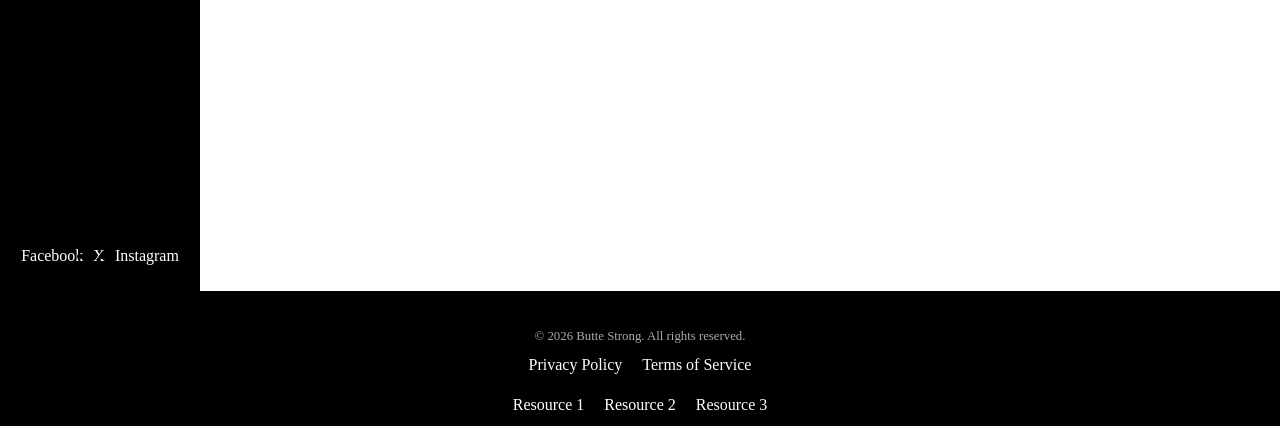
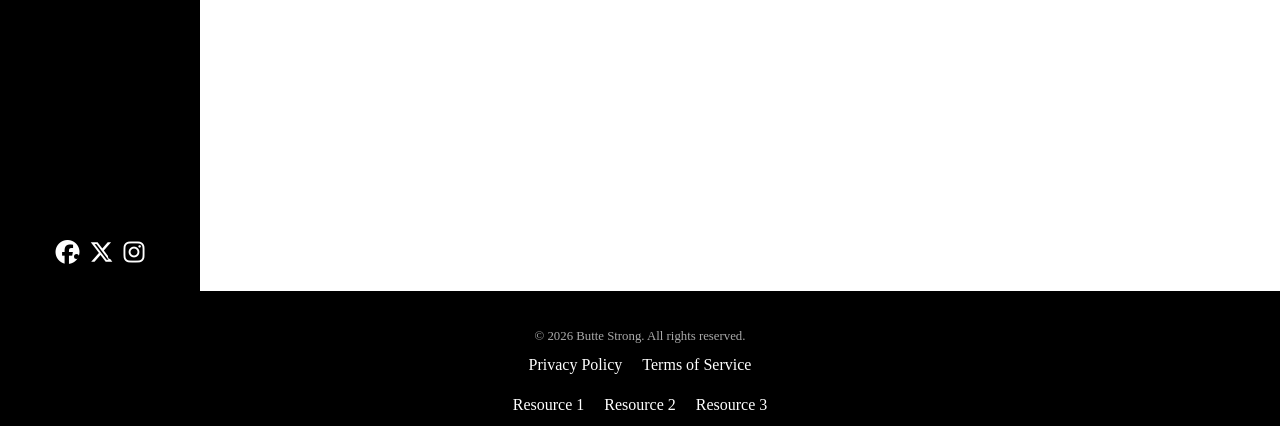
Before and after one commit to KylleWaldie/ButteStrongWebsite, a PHP site: page /contact_page.php in a window 1280 px wide. Shown: the part 509-935 px from the top of the page. Run offline with PHP 8.4, Linux system fonts and the light colour scheme.

Commit message:
Changed the social media links to the social media icons for better look and added it to each page

```diff
--- a/includes/header.php
+++ b/includes/header.php
@@ -16,15 +16,21 @@
             </ul>
             <ul class="socials" data-visible="false">
                 <?php if (!empty($info['facebook_link'])): ?>
-                <li><a href="<?= htmlspecialchars($info['facebook_link']) ?>" target="_blank" rel="noopener noreference">Facebook</a></li>
+                <li><a href="<?= htmlspecialchars($info['facebook_link']) ?>" target="_blank" rel="noopener noreferrer">
+                    <i class="fa-brands fa-facebook"></i>
+                </a></li>
                 <?php endif; ?>
 
                 <?php if (!empty($info['x_link'])): ?>
-                    <li><a href="<?= htmlspecialchars($info['x_link']) ?>" target="_blank" rel="noopener noreference">X</a></li>
+                <li><a href="<?= htmlspecialchars($info['x_link']) ?>" target="_blank" rel="noopener noreferrer">
+                    <i class="fa-brands fa-x-twitter"></i>
+                </a></li>
                 <?php endif; ?>
 
                 <?php if (!empty($info['instagram_link'])): ?>
-                    <li><a href="<?= htmlspecialchars($info['instagram_link']) ?>" target="_blank" rel="noopener noreference">Instagram</a></li>
+                <li><a href="<?= htmlspecialchars($info['instagram_link']) ?>" target="_blank" rel="noopener noreferrer">
+                    <i class="fa-brands fa-instagram"></i>
+                </a></li>
                 <?php endif; ?>
             </ul>
         </nav>
--- a/public/contact_page.php
+++ b/public/contact_page.php
@@ -8,6 +8,7 @@ $info = include __DIR__ . '/../data/info.php';
         <title>Butte Strong Contact Us</title>
         <link rel="stylesheet" href="/ButteStrongWebsite/public/css/navbar_styles.css">
         <link rel="stylesheet" href="/ButteStrongWebsite/public/css/footer_styles.css">
+        <link rel="stylesheet" href="https://cdnjs.cloudflare.com/ajax/libs/font-awesome/6.5.0/css/all.min.css">
         <link rel="stylesheet" href="/ButteStrongWebsite/public/css/contactpage_styles.css">
         <meta name="viewport" content="width=device-width, initial-scale=1.0">
     </head>
--- a/public/css/navbar_styles.css
+++ b/public/css/navbar_styles.css
@@ -43,6 +43,10 @@ body{
     gap: 10px;
     width: 100%;
     padding: 10px 0;
+}
+
+.socials a i {
+    font-size: 1.5rem;
 }
 
 .logolink{
--- a/public/importantLinks.php
+++ b/public/importantLinks.php
@@ -7,6 +7,7 @@ $info = include __DIR__ . '/../data/info.php';
         <title>Important Links - Butte Strong</title>
         <link rel="stylesheet" href="/ButteStrongWebsite/public/css/navbar_styles.css">
         <link rel="stylesheet" href="/ButteStrongWebsite/public/css/footer_styles.css">
+        <link rel="stylesheet" href="https://cdnjs.cloudflare.com/ajax/libs/font-awesome/6.5.0/css/all.min.css">
         <link rel="stylesheet" href="/ButteStrongWebsite/public/css/importantlinks_styles.css">
         <meta name="viewport" content="width=device-width, initial-scale=1.0">
     </head>
--- a/public/index.php
+++ b/public/index.php
@@ -9,6 +9,7 @@ $info = include __DIR__ . '/../data/info.php';
         <title>Butte Strong Home Page</title>
         <link rel="stylesheet" href="/ButteStrongWebsite/public/css/navbar_styles.css">
         <link rel="stylesheet" href="/ButteStrongWebsite/public/css/footer_styles.css">
+        <link rel="stylesheet" href="https://cdnjs.cloudflare.com/ajax/libs/font-awesome/6.5.0/css/all.min.css">
         <link rel="stylesheet" href="/ButteStrongWebsite/public/css/index_styles.css">
         <meta name="viewport" content="width=device-width, initial-scale=1.0">
     </head>
--- a/public/privacy.php
+++ b/public/privacy.php
@@ -7,6 +7,7 @@ $info = include __DIR__ . '/../data/info.php';
         <title>Privacy Policy</title>
         <link rel="stylesheet" href="/ButteStrongWebsite/public/css/navbar_styles.css">
         <link rel="stylesheet" href="/ButteStrongWebsite/public/css/footer_styles.css">
+        <link rel="stylesheet" href="https://cdnjs.cloudflare.com/ajax/libs/font-awesome/6.5.0/css/all.min.css">
         <link rel="stylesheet" href="/ButteStrongWebsite/public/css/privacy_styles.css">
         <meta name="viewport" content="width=device-width, initial-scale=1.0">
     </head>
--- a/public/terms.php
+++ b/public/terms.php
@@ -7,6 +7,7 @@ $info = include __DIR__ . '/../data/info.php';
         <title>Terms of Service Butte Strong</title>
         <link rel="stylesheet" href="/ButteStrongWebsite/public/css/navbar_styles.css">
         <link rel="stylesheet" href="/ButteStrongWebsite/public/css/footer_styles.css">
+        <link rel="stylesheet" href="https://cdnjs.cloudflare.com/ajax/libs/font-awesome/6.5.0/css/all.min.css">
         <link rel="stylesheet" href="/ButteStrongWebsite/public/css/terms_styles.css">
         <meta name="viewport" content="width=device-width, initial-scale=1.0">
     </head>
```
